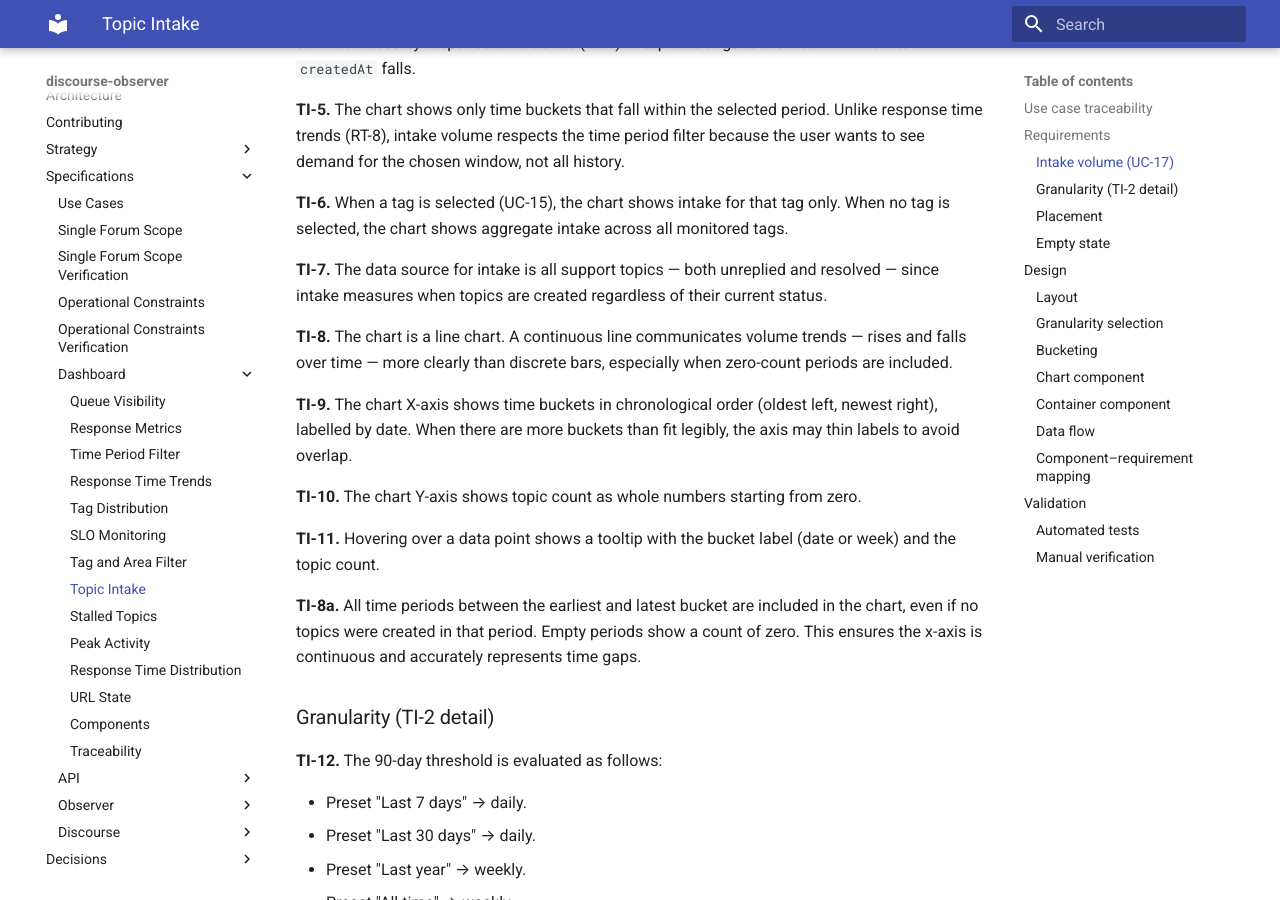
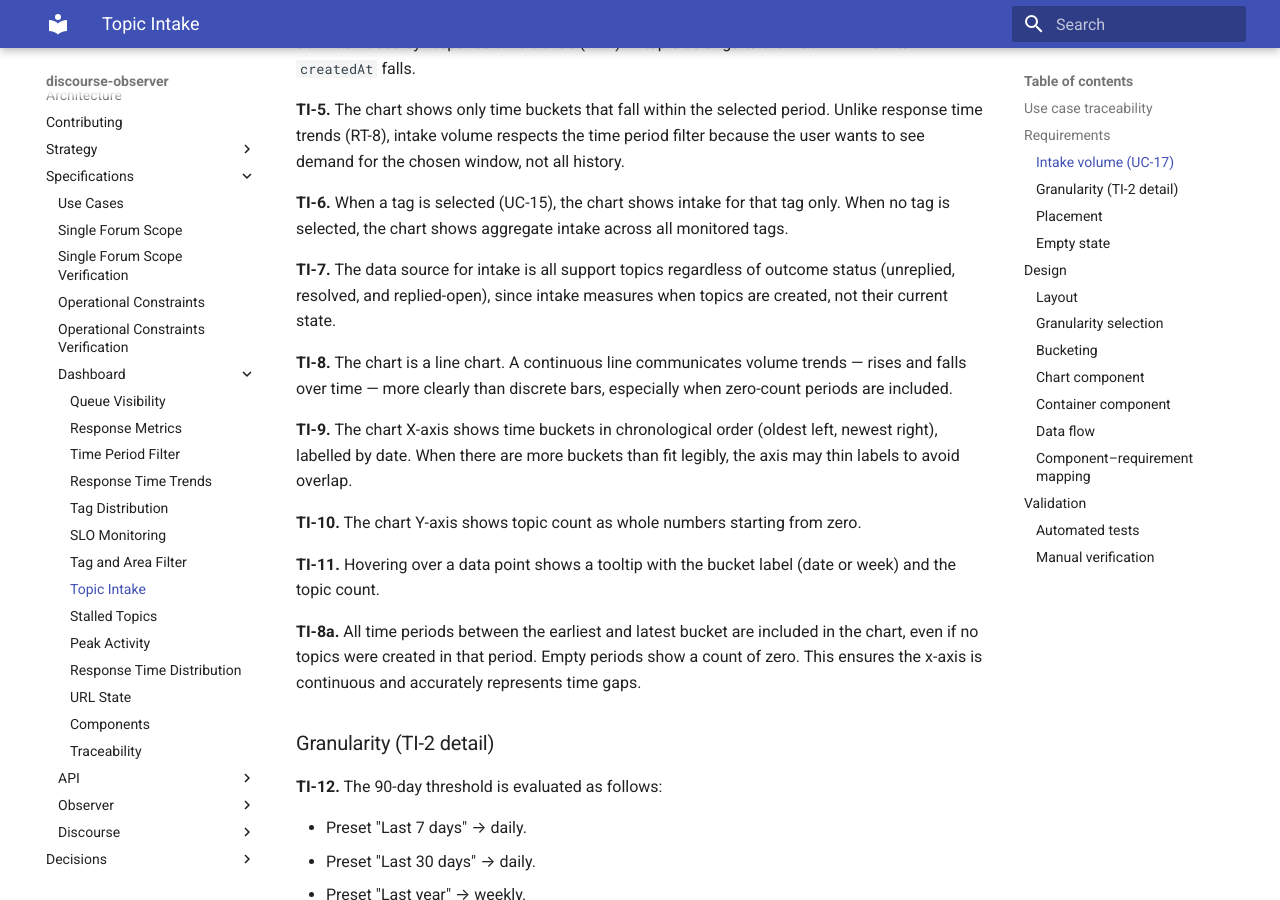
Before and after one commit to MorganDigitalAsyncTransparency/community, an MkDocs documentation site: the page built from discourse-observer/specs/dashboard/topic-intake.md, in a window 1280 px wide and 900 px high, scrolled down 928 px. Built offline with MkDocs 1.6.1 and Material for MkDocs 9.7.7, drawn with Linux system fonts in a browser that asks for light colours.

Commit message:
Fix spec discrepancies found in Phase 6 audit
- AC-22: clarify "unreplied" instead of ambiguous "open (unreplied)"
- AC-32: add terminology note explaining "open" has context-dependent
  meaning (volume=unreplied+replied-open, backlog=unreplied only)
- TI-7: wording now includes all topic types (unreplied, resolved,
  replied-open) not just "unreplied and resolved"
- mock/README.md: update topic count from 19 to 44

Co-Authored-By: Claude Opus 4.6 (1M context) <noreply@anthropic.com>

```diff
--- a/discourse-observer/specs/dashboard/topic-intake.md
+++ b/discourse-observer/specs/dashboard/topic-intake.md
@@ -31,7 +31,7 @@ This file defines *what* the user sees and why. [dashboard-components.md](dashbo
 
 **TI-6.** When a tag is selected (UC-15), the chart shows intake for that tag only. When no tag is selected, the chart shows aggregate intake across all monitored tags.
 
-**TI-7.** The data source for intake is all support topics — both unreplied and resolved — since intake measures when topics are created regardless of their current status.
+**TI-7.** The data source for intake is all support topics regardless of outcome status (unreplied, resolved, and replied-open), since intake measures when topics are created, not their current state.
 
 **TI-8.** The chart is a line chart. A continuous line communicates volume trends — rises and falls over time — more clearly than discrete bars, especially when zero-count periods are included.
 
```
Also changed, not shown: discourse-observer/backend/mock/README.md (+1 -1 lines), discourse-observer/specs/api/api-contract.md (+3 -1 lines).
